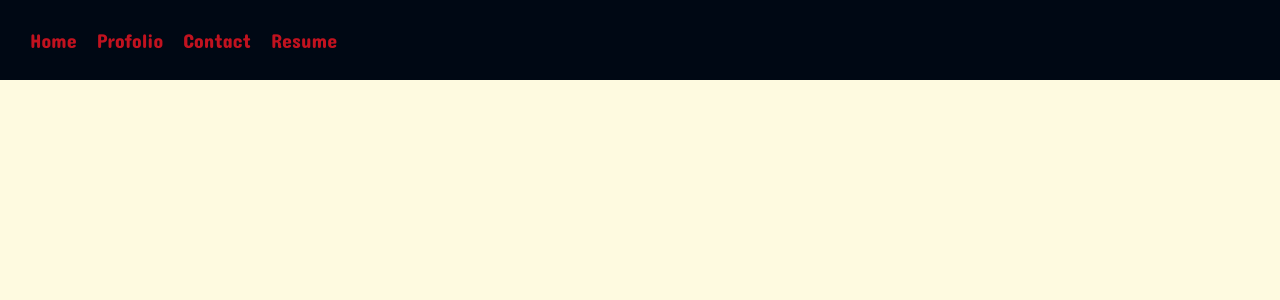
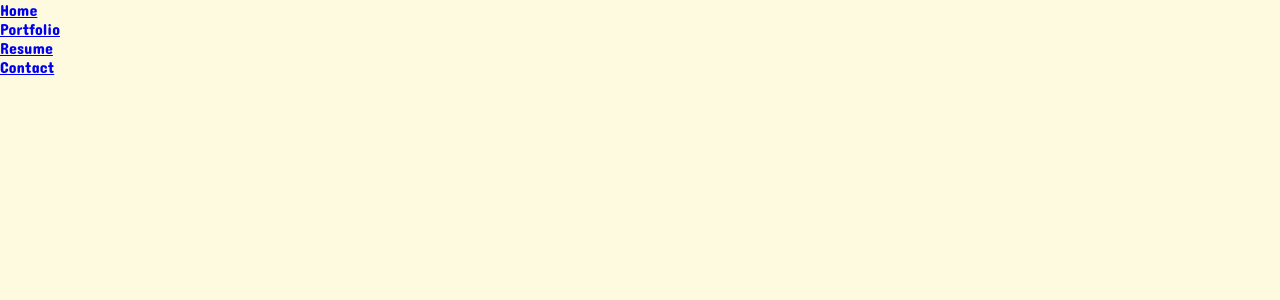
Before and after one commit to Alien-oyi/React-portfolio, a React (Create React App) app: page / in a window 1280 px wide. Shown: the top 300 px of the page. Built offline with nearby package versions, Linux system fonts and the light colour scheme.

Commit message:
add structure

```diff
--- a/src/App.js
+++ b/src/App.js
@@ -1,12 +1,12 @@
 import './App.css';
-import Navbar from './Components/Navbar';
+import Mainpage from './Components/Mainpage';
 import React from 'react';
 
 
 function App() {
   return (
     <React.Fragment>
-      <Navbar />
+      <Mainpage />
     </React.Fragment>
   );
 }
--- /dev/null
+++ b/src/Components/Mainpage.js
@@ -0,0 +1,32 @@
+import React, { useState } from 'react';
+import NavTabs from './NavTabs';
+import Home from './Pages/Home';
+import Resume from './Pages/Resume';
+import Portfolio from './Pages/Portfolio';
+import Contact from './Pages/Contact';
+
+export default function Mainpage() {
+  const [currentPage, setCurrentPage] = useState('Home');
+
+  const renderPage = () => {
+    if (currentPage === 'Home') {
+      return <Home />;
+    }
+    if (currentPage === 'Resume') {
+      return <Resume />;
+    }
+    if (currentPage === 'Portfolio') {
+      return <Portfolio />;
+    }
+    return <Contact />;
+  };
+
+  const handlePageChange = (page) => setCurrentPage(page);
+
+  return (
+    <div>
+      <NavTabs currentPage={currentPage} handlePageChange={handlePageChange} />
+      {renderPage()}
+    </div>
+  );
+}
--- /dev/null
+++ b/src/Components/NavTabs.js
@@ -0,0 +1,48 @@
+import React from 'react';
+
+
+
+function NavTabs({ currentPage, handlePageChange }) {
+  return (
+    <ul className="nav nav-tabs">
+      <li className="nav-item">
+        <a
+          href="#home"
+          onClick={() => handlePageChange('Home')}
+          className={currentPage === 'Home' ? 'nav-link active' : 'nav-link'}
+        >
+          Home
+        </a>
+      </li>
+      <li className="nav-item">
+        <a
+          href="#about"
+          onClick={() => handlePageChange('Portfolio')}
+          className={currentPage === 'Portfolio' ? 'nav-link active' : 'nav-link'}
+        >
+          Portfolio
+        </a>
+      </li>
+      <li className="nav-item">
+        <a
+          href="#blog"
+          onClick={() => handlePageChange('Resume')}
+          className={currentPage === 'Resume' ? 'nav-link active' : 'nav-link'}
+        >
+          Resume
+        </a>
+      </li>
+      <li className="nav-item">
+        <a
+          href="#contact"
+          onClick={() => handlePageChange('Contact')}
+          className={currentPage === 'Contact' ? 'nav-link active' : 'nav-link'}
+        >
+          Contact
+        </a>
+      </li>
+    </ul>
+  );
+}
+
+export default NavTabs;
--- a/src/Components/Navbar.js
+++ /dev/null
@@ -1,18 +0,0 @@
-export default function navbar() {
-  return (
-    <div>
-        <nav className="navbar navbar-expand-lg ">
-            <div className="container-fluid ">
-                <div className="collapse navbar-collapse" id="navbarNavAltMarkup" >
-                    <div className="navbar-nav" >
-                        <a className="nav-link active" aria-current="page" href="#" alt="Home">Home</a>
-                        <a className="nav-link" href="#" alt="Profolio">Profolio</a>
-                        <a className="nav-link" href="#" alt="Contact">Contact</a>
-                        <a className="nav-link" href="#" alt="Resume">Resume</a>
-                    </div>
-                </div>
-            </div>
-        </nav>
-    </div>
-  )
-}
--- /dev/null
+++ b/src/Components/Pages/Contact.js
@@ -0,0 +1 @@
+export default function Contact() {}
--- /dev/null
+++ b/src/Components/Pages/Home.js
@@ -0,0 +1 @@
+export default function Home() {}
--- /dev/null
+++ b/src/Components/Pages/Portfolio.js
@@ -0,0 +1 @@
+export default function Portfolio() {}
--- /dev/null
+++ b/src/Components/Pages/Resume.js
@@ -0,0 +1 @@
+export default function Resume() {}
--- a/src/index.css
+++ b/src/index.css
@@ -18,26 +18,6 @@
   background-color: #fefae0;
 }
 
-.navbar {
-  background-color: var(--navbar);
-  height: 80px;
-  display: flex;
-  justify-content: space-between;
-  align-items: center;
-  padding: 0 20px;
+@media screen and (max-width: 1024px) {
+
 }
-
-nav a {
-  color: #c1121f;
-  text-decoration: none;
-  padding: 0 10px;
-  font-size: 20px;
-}
-
-
-
-@media screen and (max-width: 1024px) {
-  .nav-btn {
-    display: none;
-  }
-}
```
Also changed, not shown: src/Styles/Navbar.css (added).
